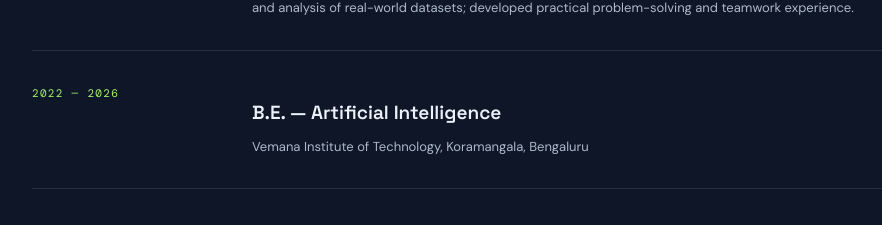
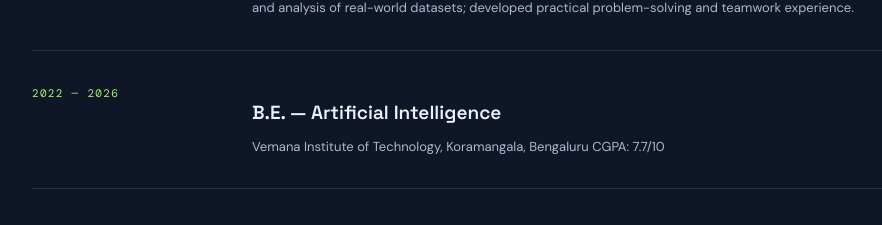
Before and after one commit to VINITHJR/vinith-portfolio, a React (Vite) app: page / in a window 1280 px wide. Shown: the part 3577-3802 px from the top of the page, without its empty margins (48-930 px from the left). Built offline with nearby package versions, Linux system fonts and the light colour scheme.

Commit message:
Add CGPA information to education section

```diff
--- a/src/main.jsx
+++ b/src/main.jsx
@@ -313,6 +313,7 @@ function App() {
                   <h3>B.E. — Artificial Intelligence</h3>
                   <p>
                     Vemana Institute of Technology, Koramangala, Bengaluru
+                    CGPA: 7.7/10
                   </p>
                 </div>
               </div>
```
